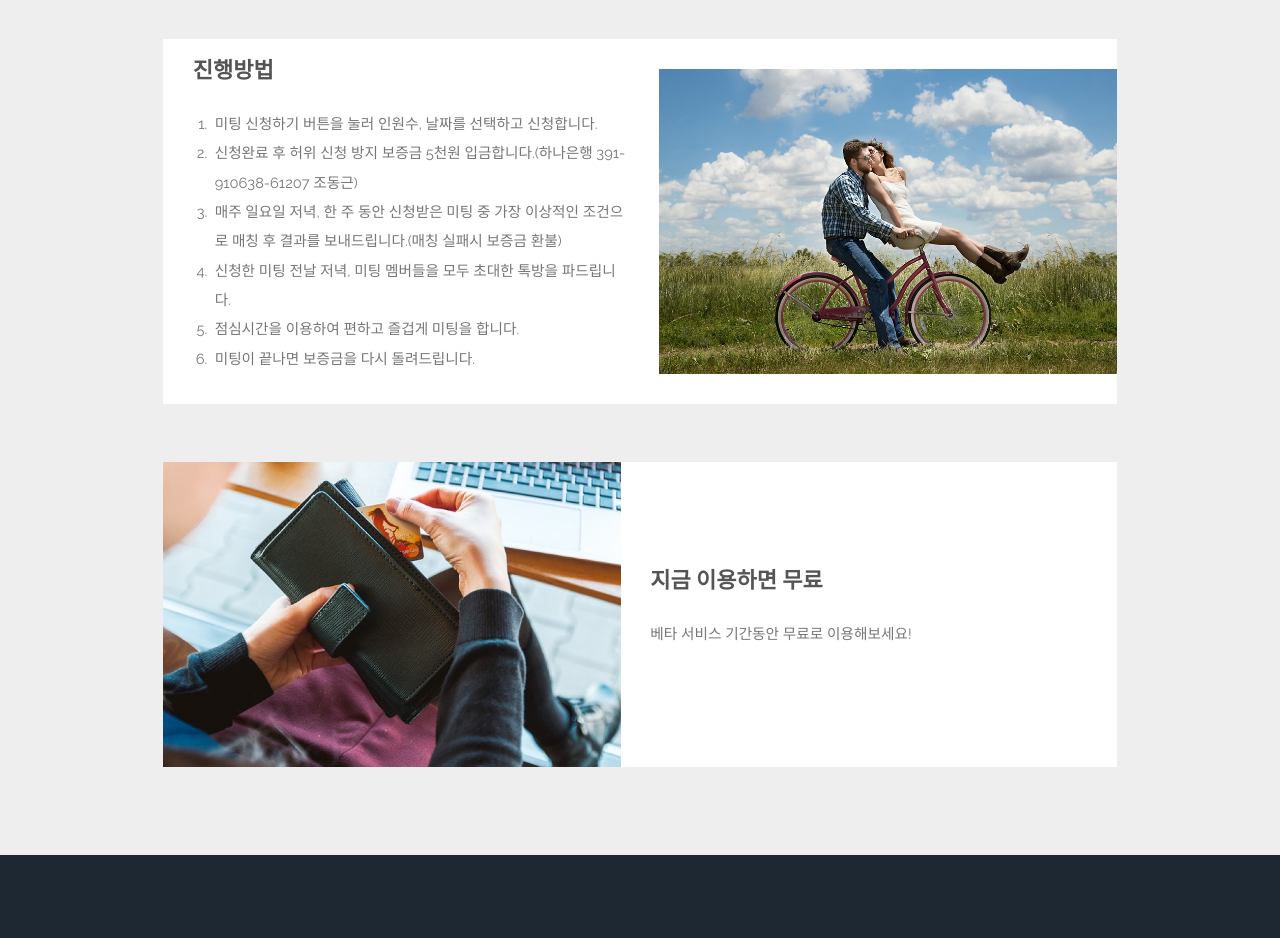
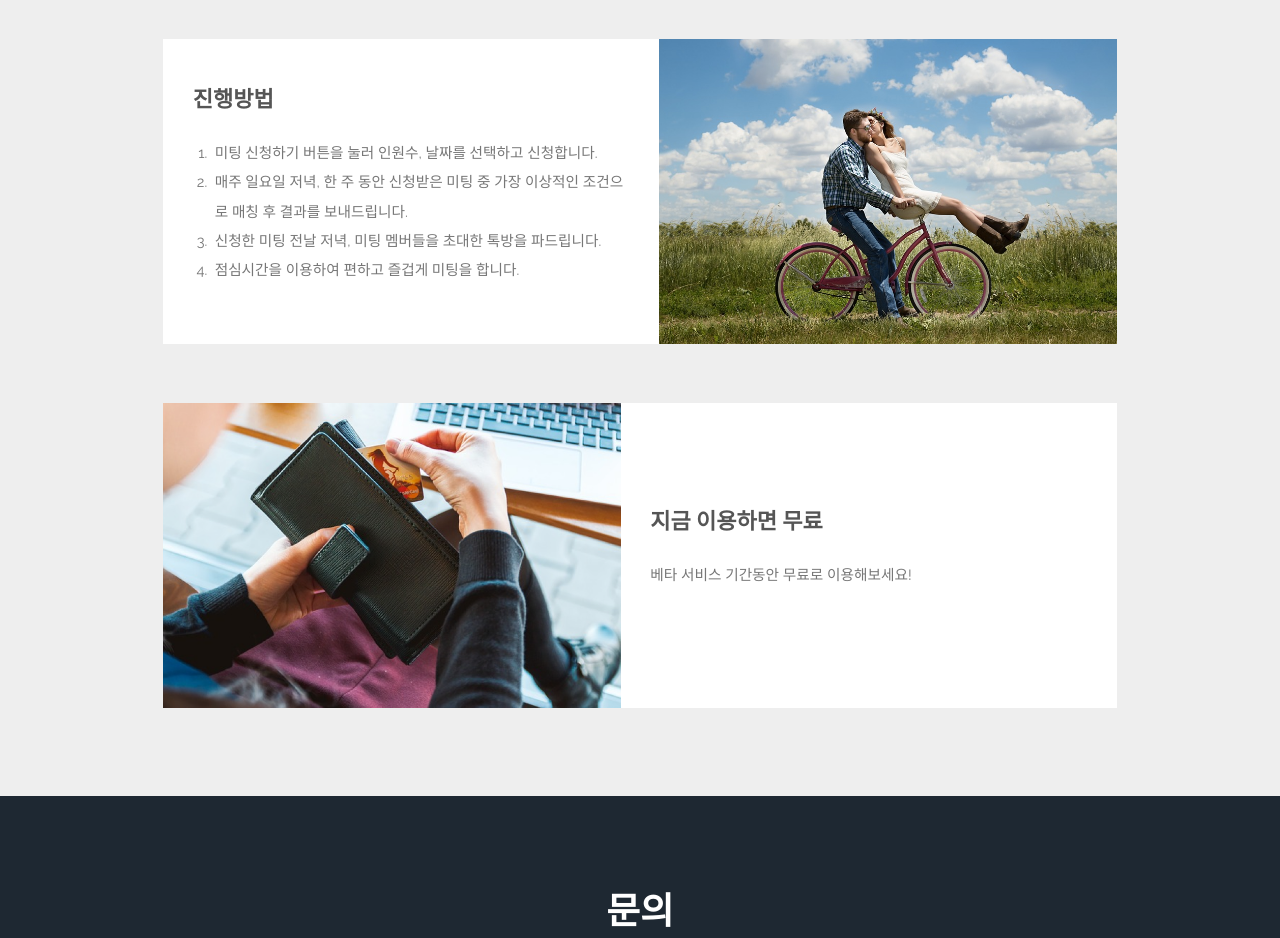
Before and after one commit to whehdrms/lunchting, a plain HTML site: page index.html in a window 1280 px wide. Shown: the part 1060-1998 px from the top of the page. Drawn offline with Linux system fonts and the light colour scheme; some packages are replaced by stand-ins of ours.

Commit message:
bozungum delete, logo img add

```diff
--- a/index.html
+++ b/index.html
@@ -25,13 +25,13 @@
 		<meta property="og:type" content="website">
 		<meta property="og:title" content="런치팅">
 		<meta property="og:description" content="직장인을 위한 점심 미팅 서비스">
-		<meta property="og:image" content="http://www.lunchting.com/images/logo2.png">
+		<meta property="og:image" content="http://www.lunchting.com/images/런치팅.png">
 		<meta property="og:url" content="http://lunchting.com">
 
 		<meta name="twitter:card" content="summary">
 		<meta name="twitter:title" content="런치팅">
 		<meta name="twitter:description" content="직장인을 위한 점심 미팅 서비스">
-		<meta name="twitter:image" content="http://www.lunchting.com/images/logo2.png">
+		<meta name="twitter:image" content="http://www.lunchting.com/images/런치팅.png">
 		<meta name="twitter:domain" content="http://lunchting.com">
 
 		<meta name="description" content="직장인을 위한 점심 미팅 서비스"/>
@@ -82,11 +82,9 @@
 							<h2>진행방법</h2>
 							<ol>
 								<li>미팅 신청하기 버튼을 눌러 인원수, 날짜를 선택하고 신청합니다.</li>
-								<li>신청완료 후 허위 신청 방지 보증금 5천원 입금합니다.(하나은행 391-910638-61207 조동근)</li>
-								<li>매주 일요일 저녁, 한 주 동안 신청받은 미팅 중 가장 이상적인 조건으로 매칭 후 결과를 보내드립니다.(매칭 실패시 보증금 환불)</li>
-								<li>신청한 미팅 전날 저녁, 미팅 멤버들을 모두 초대한 톡방을 파드립니다.</li>
+								<li>매주 일요일 저녁, 한 주 동안 신청받은 미팅 중 가장 이상적인 조건으로 매칭 후 결과를 보내드립니다.</li>
+								<li>신청한 미팅 전날 저녁, 미팅 멤버들을 초대한 톡방을 파드립니다.</li>
 								<li>점심시간을 이용하여 편하고 즐겁게 미팅을 합니다.</li>
-								<li>미팅이 끝나면 보증금을 다시 돌려드립니다.</li>
 							</ol>
 						</div>
 					</article>
```
Also changed, not shown: images/런치팅.png (added).
